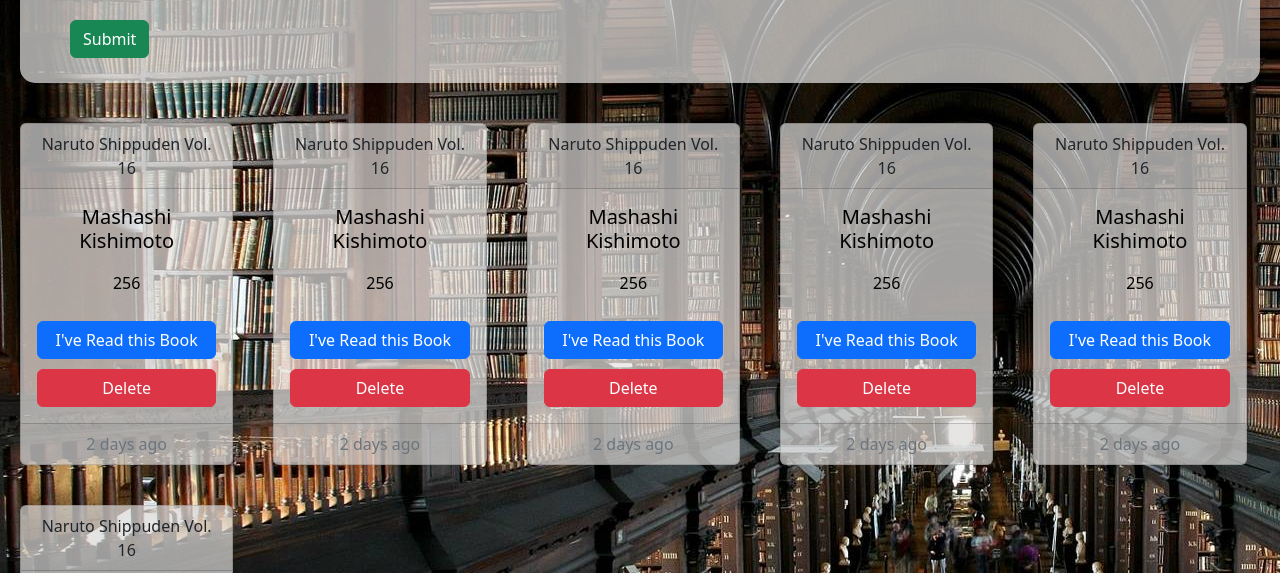
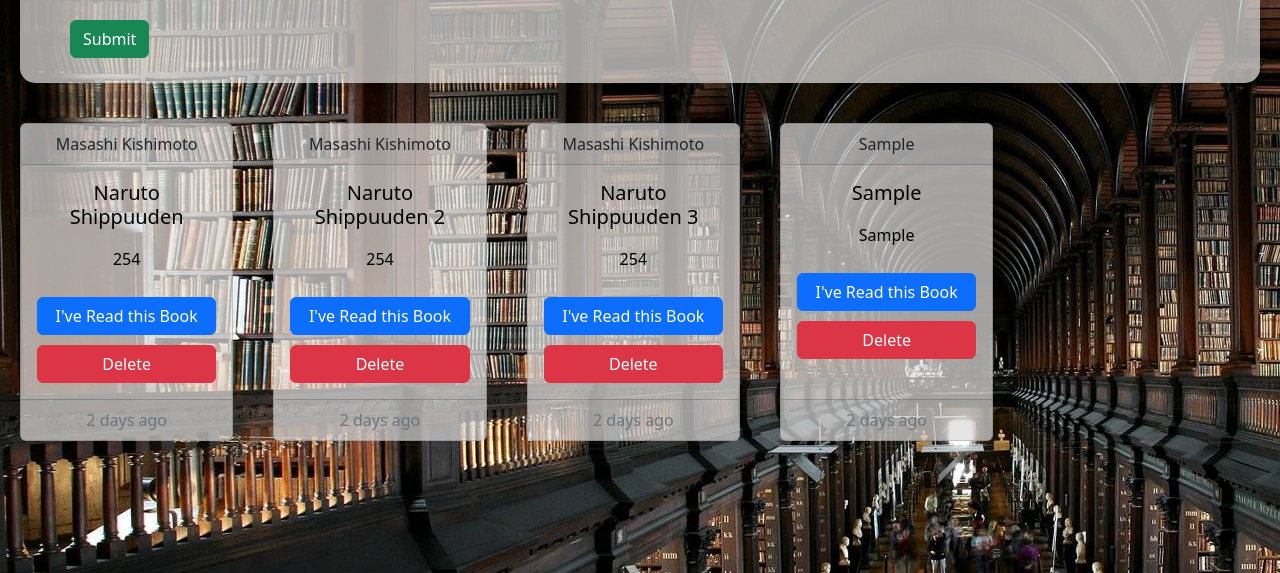
Before and after one commit to JonathanDalien/Library, a plain HTML site: page index.html in a window 1280 px wide. Both pictures are taken after typing "Sample", "Sample", "Sample" into the empty fields and a click on the button "Submit". Shown: the part 227-800 px from the top of the page. Drawn offline with nearby package versions, Linux system fonts and the light colour scheme.

Commit message:
Added Javascript functionality
Books are displayed as they should with working readstatus button.
Unfortanetly delete button is not working as for now

```diff
--- a/index.html
+++ b/index.html
@@ -28,102 +28,19 @@
         <label for="title" class="form-label">Title:</label>
         <input type="text" id="title" class="input form-control-sm col-xs-2">
         <label for="author" class="form-label">Author:</label>
-        <input type="text" id="Author" class="input form-control-sm">
+        <input type="text" id="author" class="input form-control-sm">
         <label for="pages" class="form-label">Pages:</label>
-        <input type="text" id="Pages" class="input form-control-sm">
+        <input type="text" id="pages" class="input form-control-sm">
         <select name="read" id="read">
-            <option value="Read">I've read this book</option>
-            <option value="Not read">I want to read this book</option>
+            <option value="read">I've read this book</option>
+            <option value="notread">I want to read this book</option>
         </select>
         <div class="break"></div>
-        <button class="button btn btn-success">Submit</button>
+        <button class="button btn btn-success" id="btnSubmit">Submit</button>
     </div>
     <div class="book-container">
-        <div class="book card text-center col-2">
-            <div class="card-header">
-                Naruto Shippuden Vol. 16
-            </div>
-            <div class="card-body">
-                <h5 class="card-title ">Mashashi Kishimoto</h5>
-                <p class="card-text">256</p>
-                <a href="#" class="btn btn-primary">I've Read this Book</a>
-                <a href="#" class="btn btn-danger">Delete</a>
-            </div>
-            <div class="card-footer text-muted">
-                2 days ago
-            </div>
-        </div>
-        <div class="book card text-center col-2">
-            <div class="card-header">
-                Naruto Shippuden Vol. 16
-            </div>
-            <div class="card-body">
-                <h5 class="card-title ">Mashashi Kishimoto</h5>
-                <p class="card-text">256</p>
-                <a href="#" class="btn btn-primary">I've Read this Book</a>
-                <a href="#" class="btn btn-danger">Delete</a>
-            </div>
-            <div class="card-footer text-muted">
-                2 days ago
-            </div>
-        </div>
-        <div class="book card text-center col-2">
-            <div class="card-header">
-                Naruto Shippuden Vol. 16
-            </div>
-            <div class="card-body">
-                <h5 class="card-title ">Mashashi Kishimoto</h5>
-                <p class="card-text">256</p>
-                <a href="#" class="btn btn-primary">I've Read this Book</a>
-                <a href="#" class="btn btn-danger">Delete</a>
-            </div>
-            <div class="card-footer text-muted">
-                2 days ago
-            </div>
-        </div>
-        <div class="book card text-center col-2">
-            <div class="card-header">
-                Naruto Shippuden Vol. 16
-            </div>
-            <div class="card-body">
-                <h5 class="card-title ">Mashashi Kishimoto</h5>
-                <p class="card-text">256</p>
-                <a href="#" class="btn btn-primary">I've Read this Book</a>
-                <a href="#" class="btn btn-danger">Delete</a>
-            </div>
-            <div class="card-footer text-muted">
-                2 days ago
-            </div>
-        </div>
-        <div class="book card text-center col-2">
-            <div class="card-header">
-                Naruto Shippuden Vol. 16
-            </div>
-            <div class="card-body">
-                <h5 class="card-title ">Mashashi Kishimoto</h5>
-                <p class="card-text">256</p>
-                <a href="#" class="btn btn-primary">I've Read this Book</a>
-                <a href="#" class="btn btn-danger">Delete</a>
-            </div>
-            <div class="card-footer text-muted">
-                2 days ago
-            </div>
-        </div>
-        <div class="book card text-center col-2">
-            <div class="card-header">
-                Naruto Shippuden Vol. 16
-            </div>
-            <div class="card-body">
-                <h5 class="card-title ">Mashashi Kishimoto</h5>
-                <p class="card-text">256</p>
-                <a href="#" class="btn btn-primary">I've Read this Book</a>
-                <a href="#" class="btn btn-danger">Delete</a>
-            </div>
-            <div class="card-footer text-muted">
-                2 days ago
-            </div>
-        </div>
     </div>
+    <script src="./script.js"></script>
     <!-- End of Main Section -->
 </body>
 
--- a/script.js
+++ b/script.js
@@ -0,0 +1,137 @@
+let library = [];
+
+class Book {
+    constructor(title, author, pages, bookStatus) {
+        this.title = title;
+        this.author = author;
+        this.pages = pages;
+        this.bookStatus = bookStatus;
+    }
+}
+
+function addBookToLibrary(book) {
+    library.push(book);
+}
+
+const halo = new Book("Naruto Shippuuden", "Masashi Kishimoto", 254, "read");
+const halo2 = new Book("Naruto Shippuuden 2", "Masashi Kishimoto", 254, "read");
+const halo3 = new Book("Naruto Shippuuden 3", "Masashi Kishimoto", 254, "read");
+
+addBookToLibrary(halo);
+addBookToLibrary(halo2);
+addBookToLibrary(halo3);
+
+const btnSubmit = document.querySelector("#btnSubmit");
+
+btnSubmit.addEventListener("click", () => {
+    const title = document.getElementById("title").value;
+    const pages = document.getElementById("pages").value;
+    const author = document.getElementById("author").value;
+    const status = document.getElementById("read").value;
+    const book = new Book(title, author, pages, status);
+    addBookToLibrary(book);
+    displayBooks();
+})
+
+function deleteBook(currentBook) {
+    library.splice(currentBook, currentBook + 1);
+}
+
+function findBook(libraryArray, name) {
+    if (libraryArray.length === 0 || libraryArray === null) {
+        return;
+    }
+    for (let book of libraryArray)
+        if (book.title === name) {
+            return libraryArray.indexOf(book);
+        }
+}
+
+
+
+function displayBooks() {
+    let bookContainer = document.querySelector(".book-container")
+    for (let i = bookContainer.childElementCount; i < library.length; i++) {
+
+        let divOne = document.createElement("div");
+        const divOneClasses = ["book", "card", "text-center", "col-2"];
+        divOne.classList.add(...divOneClasses);
+        divOne.dataset.index = i;
+        bookContainer.appendChild(divOne);
+
+
+        let divTwo = document.createElement("div");
+        divTwo.classList.add("card-header");
+        divTwo.textContent = library[i].author;
+        divOne.appendChild(divTwo);
+
+        let divThree = document.createElement("div");
+        divThree.classList.add("card-body");
+        divOne.appendChild(divThree)
+
+        let author = document.createElement("h5");
+        author.classList.add("card-title");
+        author.textContent = library[i].title;
+        divThree.appendChild(author)
+
+        let pages = document.createElement("p");
+        pages.classList.add("card-text");
+        pages.textContent = library[i].pages;
+        divThree.appendChild(pages)
+
+        let btnRead = document.createElement("a");
+        btnRead.classList.add("btn")
+        if (library[i].bookStatus == "read") {
+            btnRead.textContent = "I've Read this Book"
+            btnRead.classList.add("btn-primary");
+        } else {
+            btnRead.textContent = "Need to Read"
+            btnRead.classList.add("btn-danger");
+        }
+        btnRead.addEventListener("click", () => {
+            if (library[i].bookStatus == "read") {
+                btnRead.classList.toggle("btn-primary");
+                btnRead.textContent = "Need to Read"
+                btnRead.classList.toggle("btn-danger");
+                library[i].bookStatus = "notread";
+            } else {
+                btnRead.classList.toggle("btn-primary");
+                btnRead.textContent = "I've read this book"
+                btnRead.classList.toggle("btn-danger");
+                library[i].bookStatus = "read";
+            }
+        })
+        divThree.appendChild(btnRead);
+
+        let btnDelete = document.createElement("a");
+        btnDelete.classList.add("btn");
+        btnDelete.classList.add("btn-danger");
+        btnDelete.textContent = "Delete";
+        divThree.appendChild(btnDelete);
+        btnDelete.addEventListener("click", (e) => {
+            const currenttarget = e.target.parentNode.parentNode.childNodes[1].childNodes[0];
+            if (e.target.innerHTML == "Delete") {
+                console.log(currenttarget)
+                deleteBook(findBook(library, currenttarget.innerText));
+            }
+        }
+        )
+
+        let divFour = document.createElement("div");
+        divFour.classList.add("card-footer");
+        divFour.classList.add("text-muted");
+        divFour.textContent = "2 days ago";
+        divOne.appendChild(divFour);
+
+    }
+}
+
+
+displayBooks();
+
+// k            if () {
+
+// } else {
+//     btnRead.classList.toggle("btn-danger");
+//     btnRead.textContent = "I've read this Book"
+// }
```
